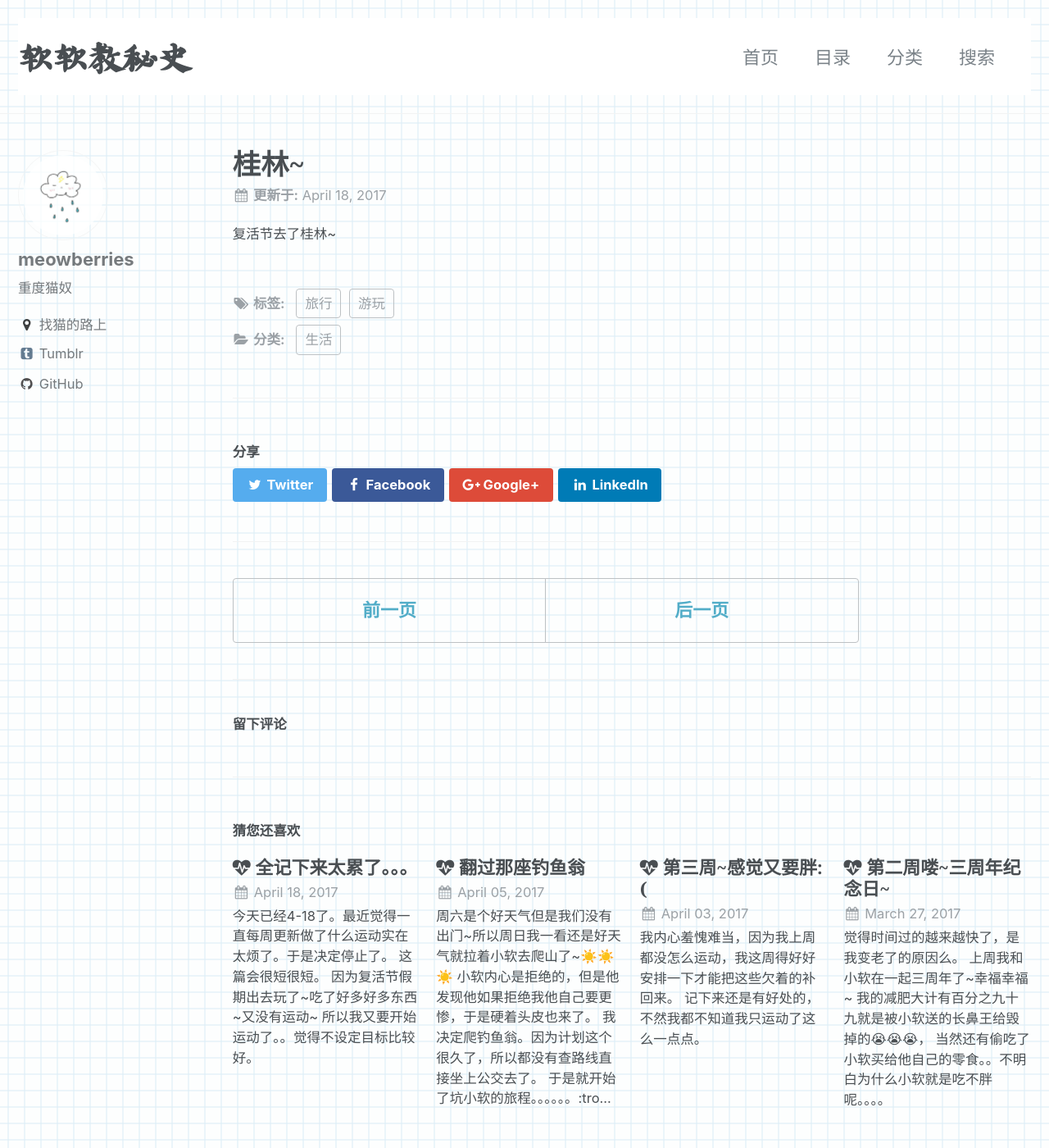
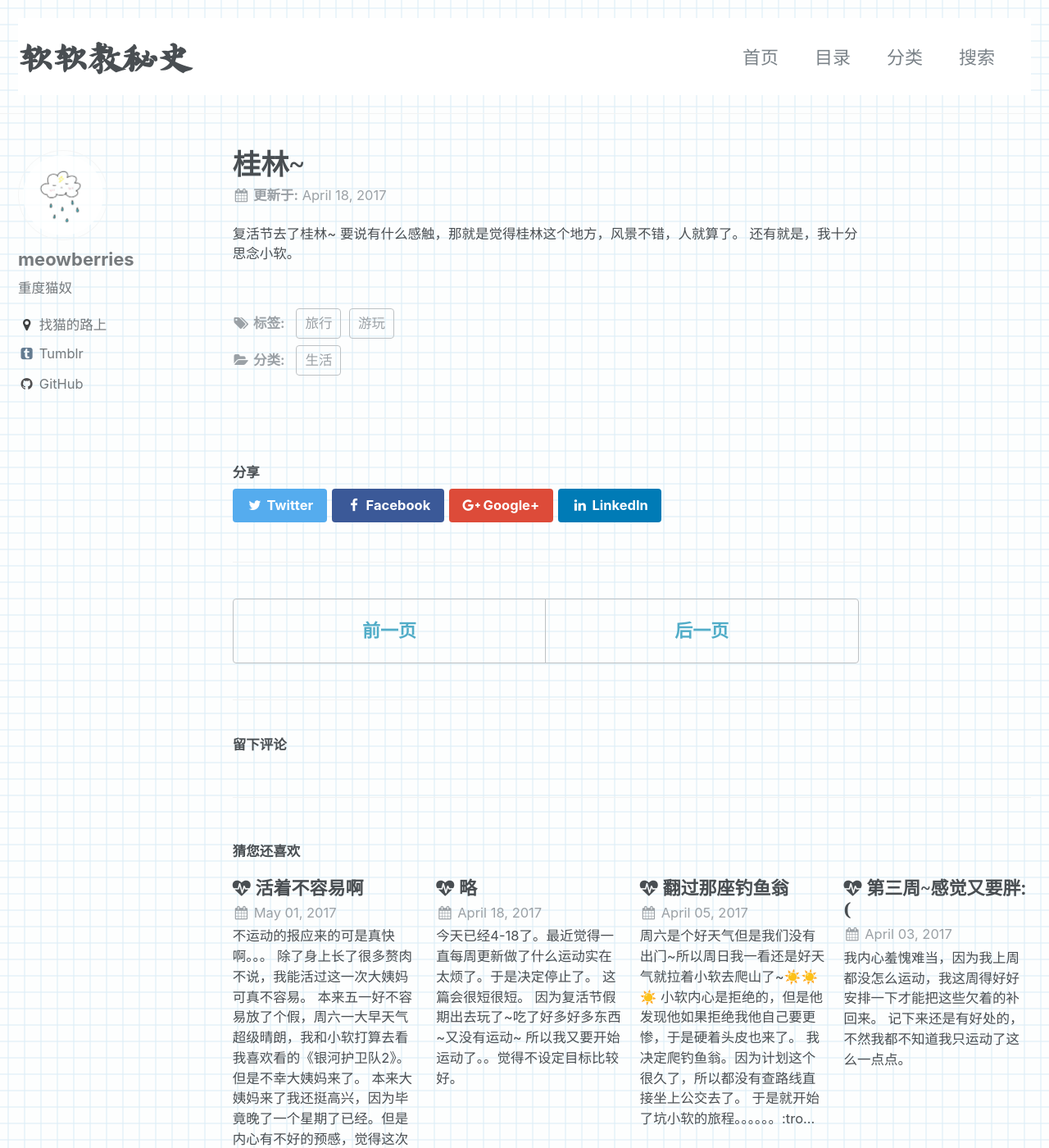
Before and after one commit to meowberries/meowberries.github.io, a Jekyll site: the page built from _posts/2017-04-18-guilin.md, in a window 1280 px wide and 1400 px high. Shown: the whole window at 82% size. Built offline with Jekyll 4.4.1, drawn with Linux system fonts in a browser that asks for light colours; emoji names are drawn with the system emoji font; comment, search, counter and statistics services are not loaded.

Commit message:
update post

```diff
--- a/_posts/2017-04-18-guilin.md
+++ b/_posts/2017-04-18-guilin.md
@@ -10,3 +10,6 @@ tags:
 
 
 复活节去了桂林~
+要说有什么感触，那就是觉得桂林这个地方，风景不错，人就算了。
+还有就是，我十分思念小软。
+<!--more-->
--- a/_posts/2017-04-18-week-three.md
+++ b/_posts/2017-04-18-week-three.md
@@ -1,5 +1,5 @@
 ---
-title: "全记下来太累了。。。"
+title: "略"
 excerpt_separator: "<!--more-->"
 categories:
   - 健身
@@ -14,3 +14,7 @@ tags:
 
 因为复活节假期出去玩了~吃了好多好多东西~又没有运动~
 所以我又要开始运动了。。觉得不设定目标比较好。
+
+<!--more-->
+
+运动这件事情，有比没有好。但我一直没有尽力去做，因为总不想把太多的意志力花在这上面。
--- /dev/null
+++ b/_posts/2017-05-01-period.md
@@ -0,0 +1,25 @@
+---
+title: "活着不容易啊"
+excerpt_separator: "<!--more-->"
+categories:
+  - 生活
+tags:
+  - 健身
+  - 姨妈
+  - 小软
+---
+
+不运动的报应来的可是真快啊。。。
+除了身上长了很多赘肉不说，我能活过这一次大姨妈可真不容易。
+
+本来五一好不容易放了个假，周六一大早天气超级晴朗，我和小软打算去看我喜欢看的《银河护卫队2》。但是不幸大姨妈来了。
+本来大姨妈来了我还挺高兴，因为毕竟晚了一个星期了已经。但是内心有不好的预感，觉得这次肯定会痛经。
+谁想到。。。
+<!--more-->
+我本身是觉得痛经就吃止痛药，去看个电影肯定没啥问题。结果收拾收拾出门了之后才发现忘记吃药了。
+到了宝琳的时候已经开始痛的不行了，于是匆匆在711买了止痛药吃了。但是好死不死，止痛药需要20分钟才能发挥药效。
+我和小软还得在电影开始前去把午饭给吃了。我们决定在一粥面吃饭。我点了我心爱的皮蛋瘦肉粥。
+
+但是因为我腰部有旧伤，一痛经就会神经性呕吐。根本吃不下。而且还去洗手间把早饭都吐了差不多了。这样就又得吃一片止痛药。因为药都吐掉了，而且我也没有感受到止痛药起任何作用。
+
+吞下药我们就开始看电影了。电影挺好看，但是我要跪了。
```
